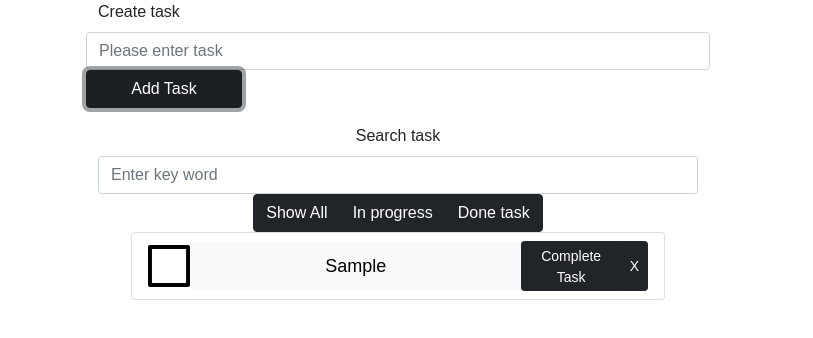
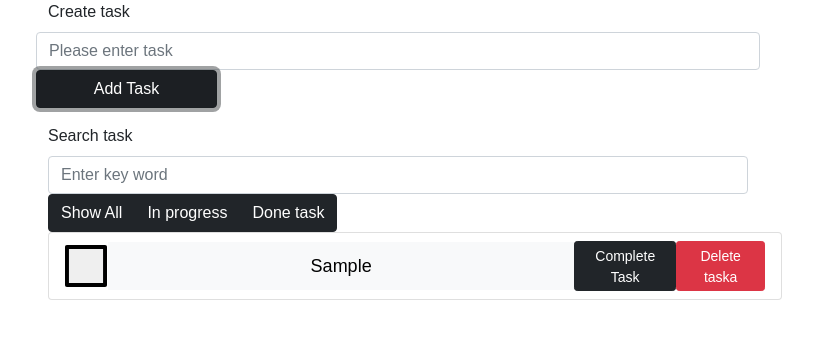
Before and after one commit to maximbalyk/todoListForTest, a React (Create React App) app: page / in a window 1280 px wide. Both pictures are taken after typing "Sample" into the empty fields and a click on the button "Add Task". Shown: the top 338 px of the page, without its empty margins (242-1055 px from the left). Built offline with nearby package versions, Linux system fonts and the light colour scheme.

Commit message:
fixed icon complete

```diff
--- a/src/App.scss
+++ b/src/App.scss
@@ -13,14 +13,22 @@ body {
 }
 
 .task {
-  width: 500px;
+  width: 700px;
+  box-sizing: border-box;
+  padding: 0;
   height: 50px;
   display:flex;
-  box-sizing: content-box;
   color: white;
 }
 
+.buttonIcon{
+  padding: 0;
+  margin: 0;
+  border: 0;
+}
+
 .task .content {
+
   flex: 80%;
   height: 100%;
   display: flex;
@@ -29,6 +37,7 @@ body {
 }
 
 .task .content span {
+
   display: grid;
   place-items: center;
   border: 1px solid white;
--- a/src/App.tsx
+++ b/src/App.tsx
@@ -25,7 +25,7 @@ export const App: FC = () => {
   } = useApp();
 
   return (
-    <div style={{ maxWidth: 600, margin: '0 auto' }} className="App">
+    <div style={{ maxWidth: 700, margin: '0 auto' }} className="App d-flex align-items-start">
       <CreateTask
         task={task}
         handleKeyPress={handleKeyPress}
--- a/src/components/SearchTask/SearchTask.tsx
+++ b/src/components/SearchTask/SearchTask.tsx
@@ -15,6 +15,7 @@ const SearchTask: React.FC<SearchTaskProps> = ({
     <>
       <label htmlFor="exampleInputEmail2" className="form-label">Search task</label>
       <input
+        style={{ width: 700 }}
         type="text"
         placeholder="Enter key word"
         name="item"
--- a/src/components/TodoTask.tsx
+++ b/src/components/TodoTask.tsx
@@ -14,16 +14,23 @@ const TodoTask = ({ task, deleteTask, completeTask }: Props) => {
   return (
     <div className="task">
       <div className="content">
+        <button
+          className="buttonIcon"
+          type="button"
+          onClick={() => {
+            completeTask(task.id);
+          }}
+        >
           <img
             width="42px"
             src={!task.isComplete ? './square.svg' : './square_ok.svg'}
-          alt=""
+            alt="complete_image"
           />
+        </button>
         <span className="btn-light">
           {task.taskName}
         </span>
       </div>
-      <div className="btn-group" role="group" aria-label="Basic example">
       <button
         className="btn btn-dark btn-sm"
         type="button"
@@ -34,15 +41,14 @@ const TodoTask = ({ task, deleteTask, completeTask }: Props) => {
         Complete Task
       </button>
       <button
-          className="btn btn-dark btn-sm"
+        className="btn btn-danger btn-sm"
         type="button"
         onClick={() => {
           deleteTask(task.id);
         }}
       >
-          X
+        Delete taska
       </button>
-      </div>
     </div>
   );
 };
```
Lines whose indentation alone changed are shown as unchanged.
